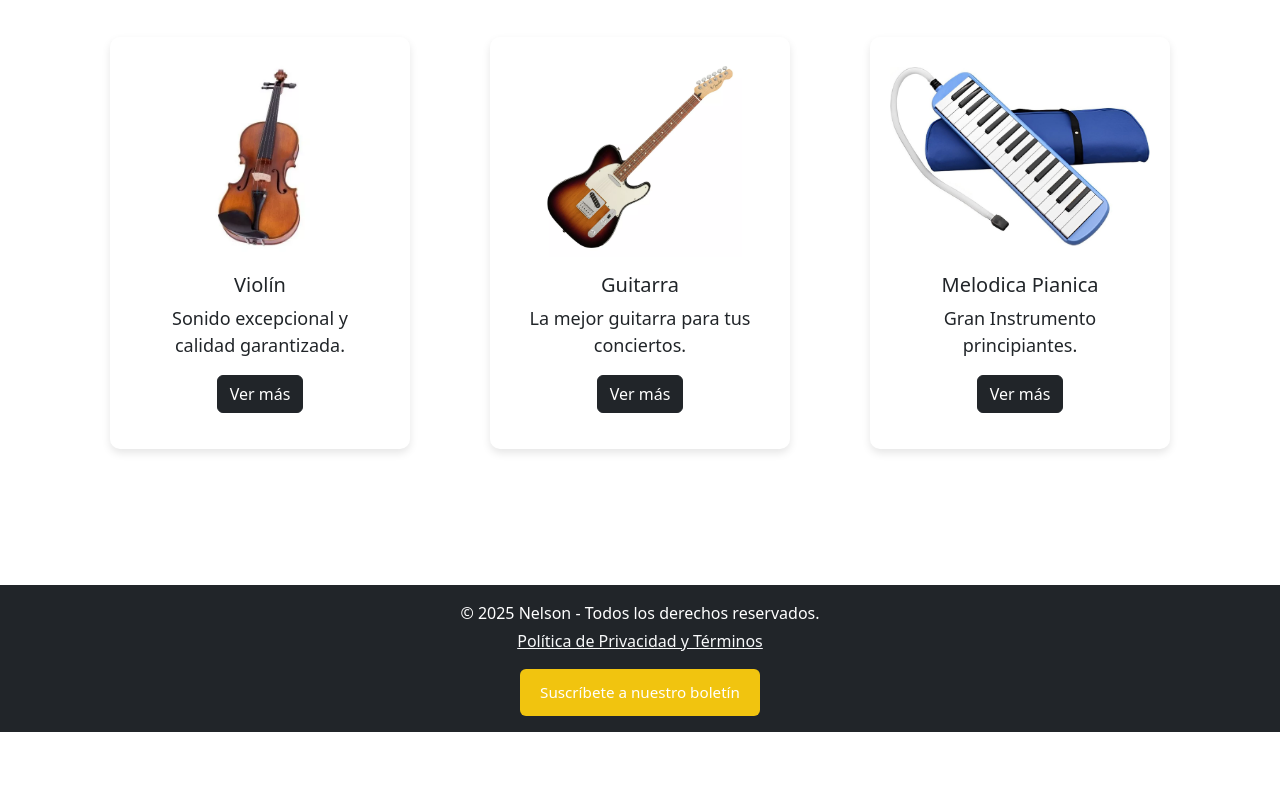
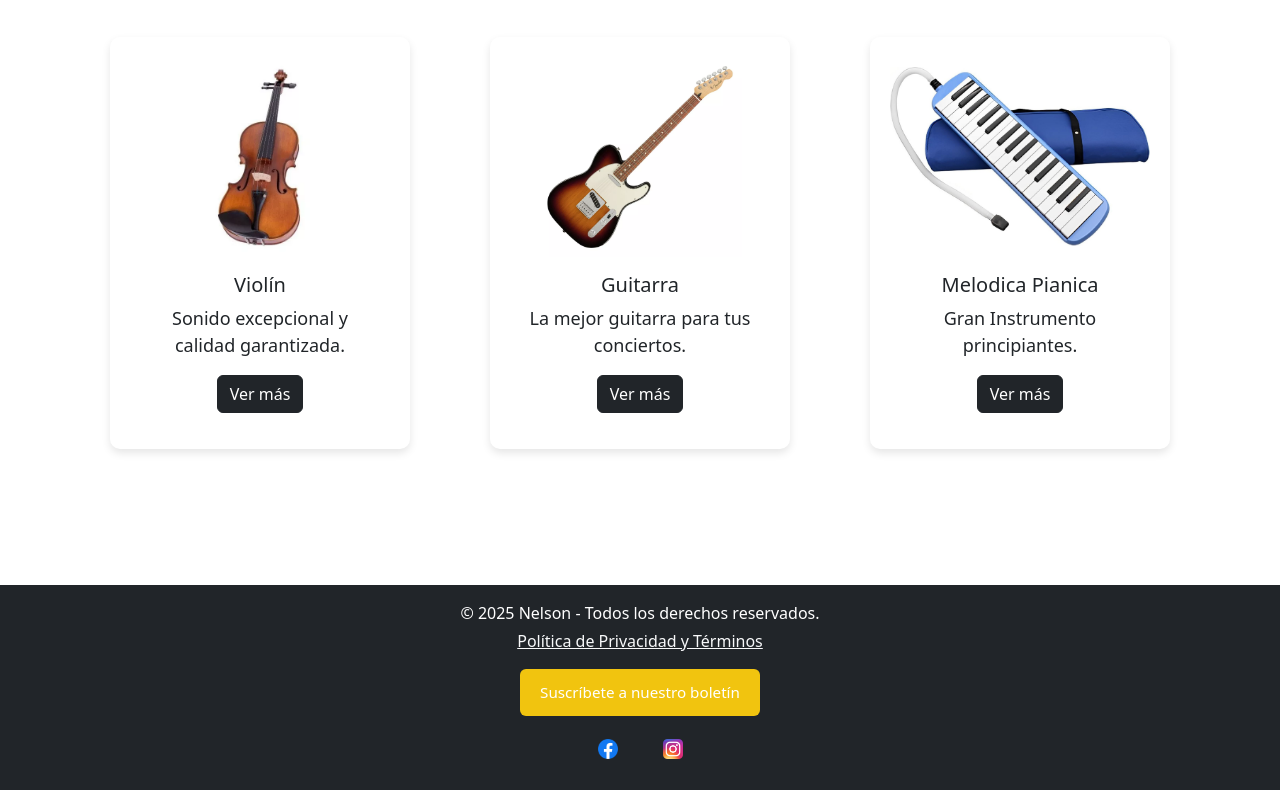
Before and after one commit to Nelson-094/instrumentos-familiar, a plain HTML site: page index.html in a window 1280 px wide. Shown: the part 1252-2042 px from the top of the page. Before the commit the page ends 1984 px from the top, so only its background shows below. Drawn offline with nearby package versions, Linux system fonts and the light colour scheme.

Commit message:
Reorganización de imágenes en subcarpetas dentro de img/

```diff
--- a/assets/scss/style.scss
+++ b/assets/scss/style.scss
@@ -237,6 +237,22 @@ body {
 
     &:hover {
         background-color: $accent-color;
+    }
+}
+
+.btn-buscar {
+    background-color: $white;
+    color: $primary-color;
+    border: 1px solid $primary-color;
+    padding: 10px 20px;
+    border-radius: 6px;
+    cursor: pointer;
+    font-weight: bold;
+    transition: background-color 0.3s ease, color 0.3s ease;
+
+    &:hover {
+        background-color: $primary-color;
+        color: $white;
     }
 }
 
@@ -556,3 +572,60 @@ body {
         }
     }
 }
+
+/* Contenedor de redes sociales */
+.redes-sociales {
+    display: flex;
+    justify-content: center;
+    gap: 20px;
+    margin-top: 15px;
+}
+
+/* Estilo base para cada ícono de red social */
+.redes-sociales {
+    display: flex;
+    justify-content: center;
+    gap: 15px;
+    margin-top: 15px;
+}
+
+.red-social {
+    display: flex;
+    justify-content: center;
+    align-items: center;
+    width: 50px;
+    height: 50px;
+    border-radius: 60%;
+    text-decoration: none;
+    transition: 0.5s;
+    background: rgba(0, 0, 0, 0.0);
+    -webkit-box-reflect: below 5px linear-gradient(to bottom, rgba(0, 0, 0, 0), rgba(0, 0, 0, 0.4));
+    cursor: pointer;
+}
+
+/* Colores específicos para cada red social */
+.facebook {
+    --color: #1876f28a;
+}
+
+.instagram {
+    --color: #e1306b7e;
+}
+
+/* Estilo para las imágenes dentro de los enlaces */
+.red-social img {
+    width: 20px;
+    height: 20px;
+    transition: 0.5s;
+}
+
+/* Efecto hover común para todas las redes sociales */
+.red-social:hover {
+    transform: scale(1.2);
+    background: var(--color);
+    box-shadow: 0 0 20px var(--color), 0 0 50px var(--color), 0 0 80px var(--color), 0 0 100px var(--color);
+}
+
+.red-social:hover img {
+    filter: none;
+}
--- a/index.html
+++ b/index.html
@@ -33,6 +33,7 @@
                     aria-controls="navbarNav" aria-expanded="false" aria-label="Toggle navigation">
                     <span class="navbar-toggler-icon"></span>
                 </button>
+
                 <div class="collapse navbar-collapse" id="navbarNav">
                     <ul class="navbar-nav ms-auto">
                         <li class="nav-item"><a class="nav-link" href="assets/pages/catalogo.html">Catálogo</a></li>
@@ -41,6 +42,7 @@
                                 Usados</a></li>
                         <li class="nav-item"><a class="nav-link" href="assets/pages/contacto.html">Contacto</a></li>
                     </ul>
+
                 </div>
             </div>
         </nav>
@@ -155,6 +157,16 @@
         <a href="assets/pages/privacidad-y-terminos.html" class="text-light">Política de
             Privacidad y Términos</a>
         <p class="suscribirse-btn mt-3">Suscríbete a nuestro boletín</p>
+
+        <!-- Footer -->
+        <div class="redes-sociales mt-2">
+            <a href="https://facebook.com/" class="red-social facebook">
+                <img src="assets/img/facebook-logo.png" alt="Facebook">
+            </a>
+            <a href="https://instagram.com/" class="red-social instagram">
+                <img src="assets/img/instagram-logo.png" alt="Instagram">
+            </a>
+        </div>
     </footer>
 
     <!-- Bootstrap JS -->
```
Also changed, not shown: assets/css/style.css, assets/img/catalogo/accesorios/baquetas.png (added), assets/img/catalogo/accesorios/capotraste.png (added), assets/img/catalogo/accesorios/correa-guitarra.png (added), assets/img/catalogo/flauta.jpg (added), assets/img/catalogo/ukelele.png (added), assets/img/catalogo/usados/bajo-usado.png (renamed from assets/img/catalogo/bajo-usado.png), assets/img/catalogo/usados/bateria-usada.png (renamed from assets/img/catalogo/bateria-usada.png), assets/img/catalogo/usados/guitarra-usada.png (renamed from assets/img/catalogo/guitarra-usada.png), assets/img/facebook-logo.png (added), assets/img/instagram-logo.png (added), 1 other file.
